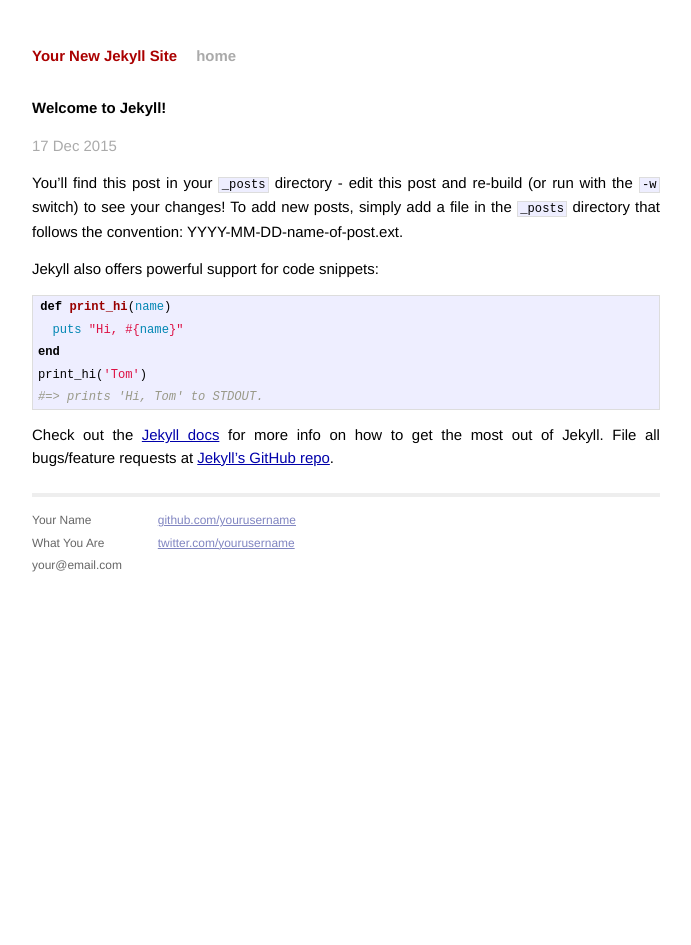
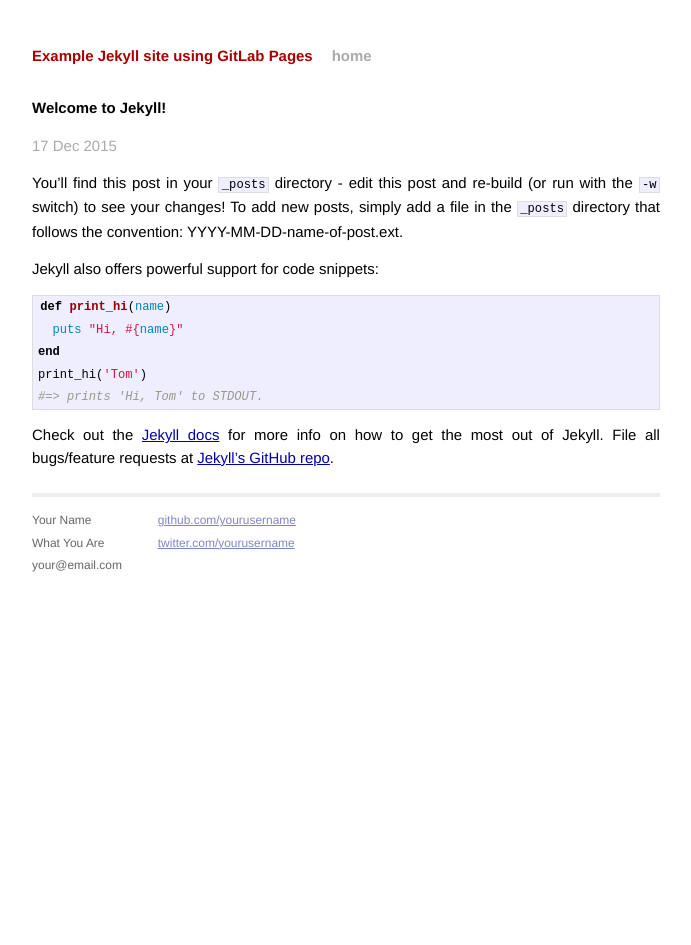
Before and after one commit to emilgaripov/dmfigol.me, a Jekyll site: the page built from _posts/2015-12-17-welcome-to-jekyll.markdown, in a window 1280 px wide. Shown: the whole page, without its empty margins (294-985 px from the left). Built offline with Jekyll 4.4.1, drawn with Linux system fonts in a browser that asks for light colours; Markdown is read by kramdown in place of the engine named in the settings.

Commit message:
Add site URL

```diff
--- a/_config.yml
+++ b/_config.yml
@@ -1,3 +1,4 @@
-name: Your New Jekyll Site
+name: Example Jekyll site using GitLab Pages
+url: "https://pages.gitlab.io/jekyll"
 markdown: redcarpet
 highlighter: true
```
